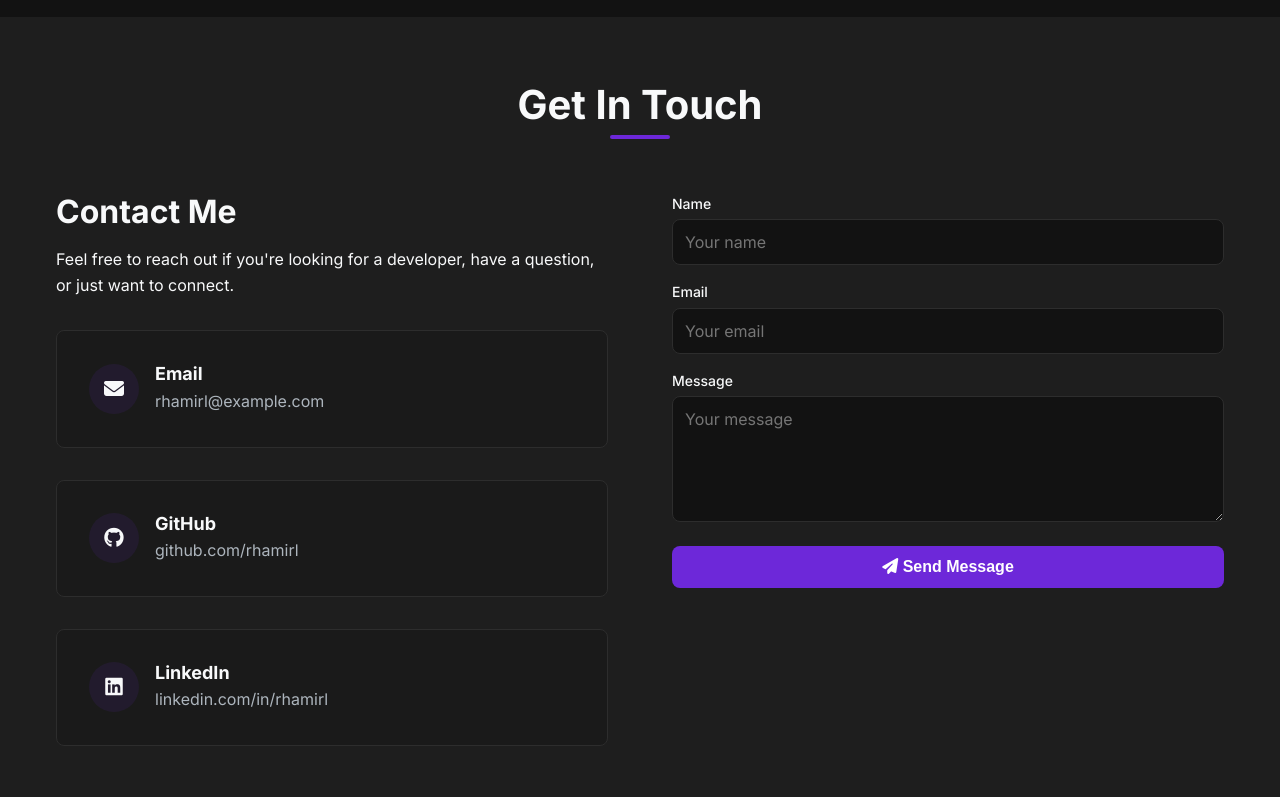
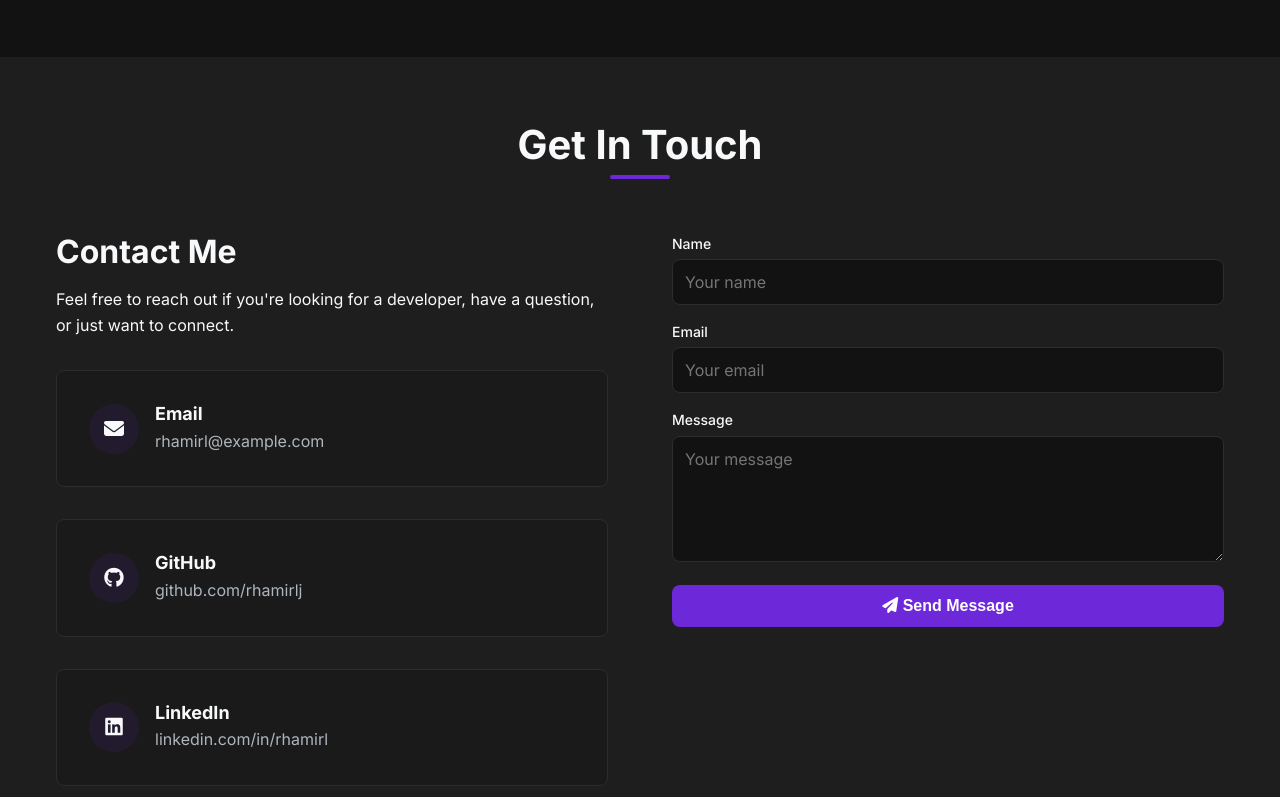
Before and after one commit to rhamirlj/dev, a plain HTML site: page index.html in a window 1280 px wide. Shown: the part 2661-3458 px from the top of the page. Drawn offline with Linux system fonts and the light colour scheme.

Commit message:
Update index.html

```diff
--- a/index.html
+++ b/index.html
@@ -68,7 +68,7 @@
 
         <div class="about-content">
           <div class="about-image reveal">
-            <img src="grad-rhamirlj.jpg" alt="Rhamirl B. Jaafar" />
+            <img src="assets/img/grad-rhamirlj.jpg" alt="Rhamirl B. Jaafar" />
           </div>
 
           <div class="about-text reveal">
@@ -305,8 +305,8 @@
                 </div>
                 <div class="contact-details">
                   <h4>GitHub</h4>
-                  <a href="https://github.com" target="_blank"
-                    >github.com/rhamirl</a
+                  <a href="https://github.com/rhamirlj" target="_blank"
+                    >github.com/rhamirlj</a
                   >
                 </div>
               </div>
@@ -379,7 +379,7 @@
           </p>
 
           <div class="social-links">
-            <a href="https://github.com" target="_blank" aria-label="GitHub">
+            <a href="https://github.com/rhamirlj" target="_blank" aria-label="GitHub">
               <i class="fab fa-github"></i>
             </a>
             <a
@@ -389,7 +389,7 @@
             >
               <i class="fab fa-linkedin"></i>
             </a>
-            <a href="mailto:rhamirl@example.com" aria-label="Email">
+            <a href="mailto:rhamirlj5@gmail" aria-label="Email">
               <i class="fas fa-envelope"></i>
             </a>
           </div>
```
